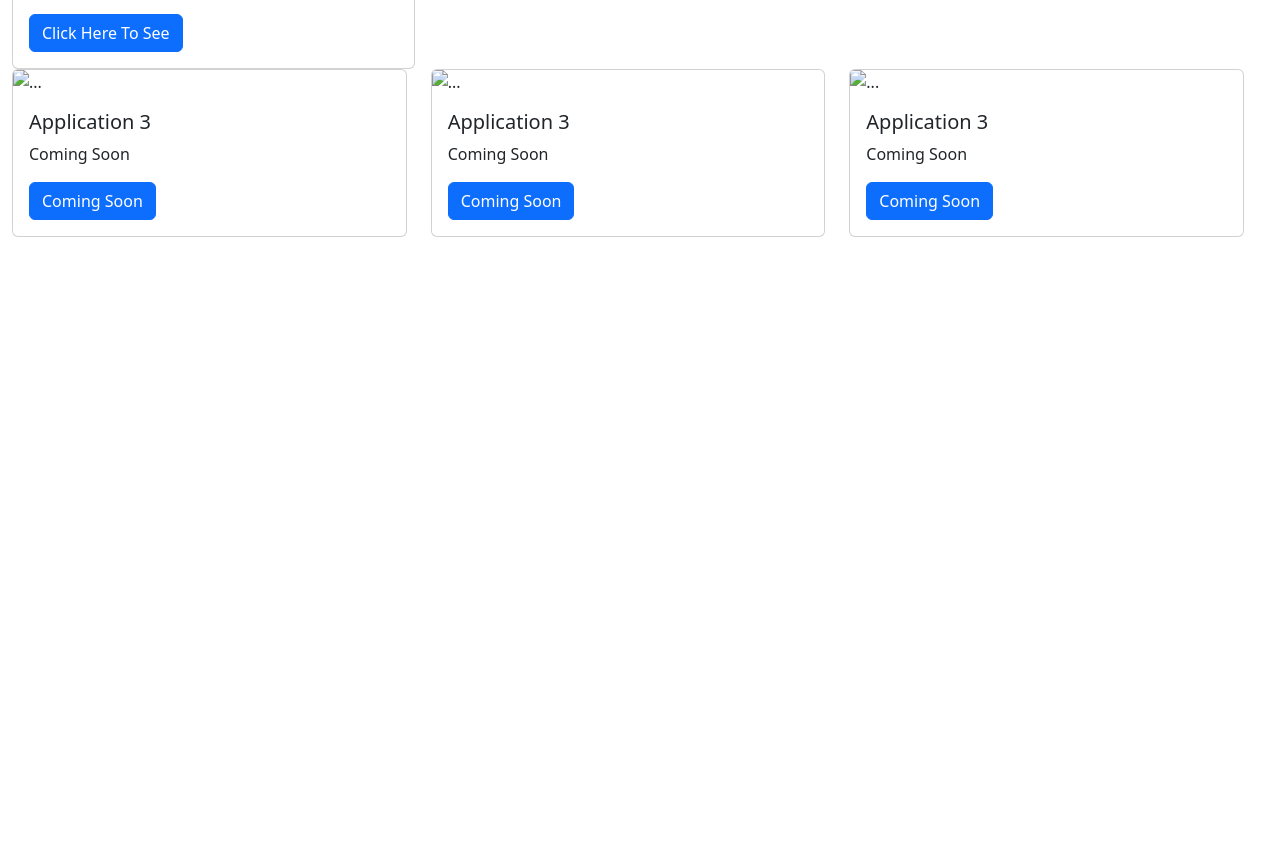
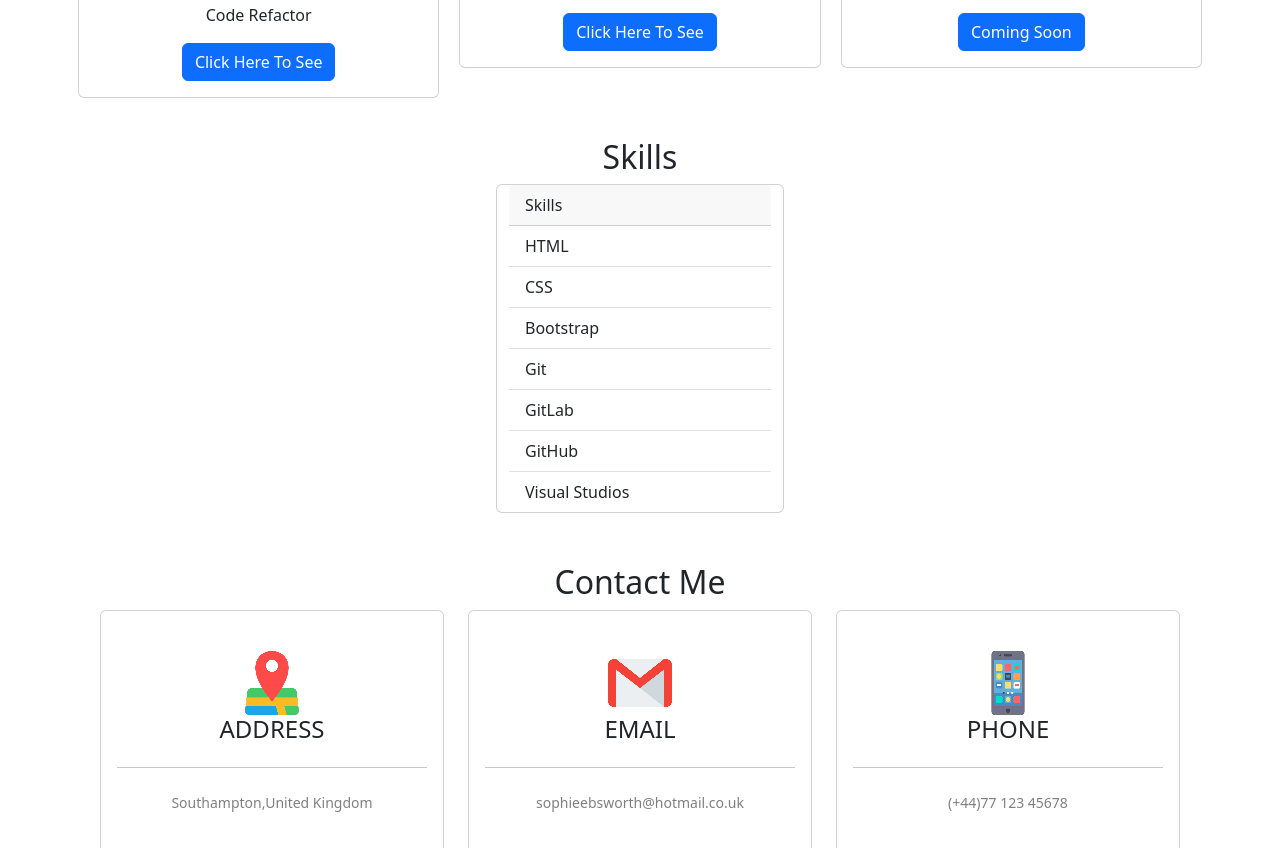
Before and after one commit to SophieEbby/Bootstrap-SophieEbs-Portfolio, a plain HTML site: page index.html in a window 1280 px wide. Shown: the part 1471-2319 px from the top of the page. Before the commit the page ends 1708 px from the top, so only its background shows below. Drawn offline with nearby package versions, Linux system fonts and the light colour scheme.

Commit message:
Updated sections: work, skills, contact me, footer

```diff
--- a/assets/css/style.css
+++ b/assets/css/style.css
@@ -21,6 +21,21 @@
   max-width: 700px;
   color: white;
   text-align: center;
+}
+
+/*Work Cards*/
+.content {
+  padding: 50px;
+}
+.sectionHeading {
+  text-align: center;
+}
+.work  {
+  padding: 0px 30px 30px 30px;
+}
+.cardContainer {
+  text-align: center;
+  padding: 10px;
 }
 
 
--- a/index.html
+++ b/index.html
@@ -10,6 +10,7 @@
   <title>Sophie Ebsworth // Web Developer</title>
   <link href="https://cdn.jsdelivr.net/npm/bootstrap@5.3.2/dist/css/bootstrap.min.css" rel="stylesheet"
     integrity="sha384-T3c6CoIi6uLrA9TneNEoa7RxnatzjcDSCmG1MXxSR1GAsXEV/Dwwykc2MPK8M2HN" crossorigin="anonymous">
+    <script src="https://kit.fontawesome.com/6828c83116.js" crossorigin="anonymous"></script>
   <link rel="stylesheet" href="assets/css/style.css">
 </head>
 
@@ -29,11 +30,11 @@
                 aria-expanded="false">Work</a>
               <ul class="dropdown-menu">
                 <li><a class="dropdown-item" href="#work">Applications</a></li>
-                <li><a class="dropdown-item" href="#">Skills</a></li>
+                <li><a class="dropdown-item" href="#skills">Skills</a></li>
               </ul>
             </li>
             <li class="nav-item">
-              <a class="nav-link" href="#">Contact Me</a>
+              <a class="nav-link" href="#contact">Contact Me</a>
             </li>
           </ul>
         </div>
@@ -66,11 +67,10 @@
   </div>
 
   <!--Work-->
-
   <!-- Cards -->
   <div class="container-fluid content" id="work">
     <h2 class="sectionHeading">Work</h2>
-    <div class="row">
+    <div class="row work">
       <!--Row 1-->
       <!-- Card 1 -->
       <div class="cardContainer col-lg-4 col-md-4 col-sm-12">
@@ -99,87 +99,92 @@
         </div>
       </div>
       <!-- End card 2 -->
-
       <!-- Card 3 -->
       <div class="cardContainer col-lg-4 col-md-4 col-sm-12">
         <div class="card">
-          <img src="#" class="card-img-top" alt="...">
+          <img src="https://placehold.co/600x400" class="card-img-top" alt="...">
           <div class="card-body">
             <h5 class="card-title">Application 3</h5>
             <p>Coming Soon</p>
-            <a href="#" target="_blank"
-              class="btn btn-primary">Coming Soon</a>
+            <a href="#" target="_blank" class="btn btn-primary">Coming Soon</a>
           </div>
         </div>
       </div>
       <!-- End card 3 -->
+    </div>
 
-      <!--Row 2-->
-      <div class="row">
+    <!--Skills Section-->
+    <h2 class="sectionHeading"id="skills">Skills</h2>
+    <div class="row d-flex justify-content-center">
+    <div class="card " style="width: 18rem;">
+      <div class="card-header">
+        Skills
+      </div>
+      <ul class="list-group list-group-flush">
+        <li class="list-group-item">HTML</li>
+        <li class="list-group-item">CSS</li>
+        <li class="list-group-item">Bootstrap</li>
+        <li class="list-group-item">Git</li>
+        <li class="list-group-item">GitLab</li>
+        <li class="list-group-item">GitHub</li>
+        <li class="list-group-item">Visual Studios</li>
+      </ul>
+    </div>
+  </div>
 
-        <!-- Card 4 -->
-        <div class="cardContainer col-lg-4 col-md-4 col-sm-12">
-          <div class="card">
-            <img src="#" class="card-img-top" alt="...">
-            <div class="card-body">
-              <h5 class="card-title">Application 3</h5>
-              <p>Coming Soon</p>
-              <a href="#" target="_blank"
-                class="btn btn-primary">Coming Soon</a>
+    <!-- Contact-->
+    <!-- Cards -->
+    <div class="container-fluid content" id="contact">
+      <h2 class="sectionHeading">Contact Me</h2>
+      <div class="row contact">
+        <!--Row 1-->
+        <!-- Card 1 -->
+        <div class="col-md-4 mb-3 mb-md-0">
+          <div class="card py-4 h-100">
+            <div class="card-body text-center">
+              <img src="assets/images/location-pin.png">
+              <h4 class="text-uppercase m-0">Address</h4>
+              <hr class="my-4" />
+              <div class="small text-black-50">Southampton,United Kingdom</div>
             </div>
           </div>
         </div>
-        <!-- End card 4 -->
-
-        <!-- Card 5 -->
-        <div class="cardContainer col-lg-4 col-md-4 col-sm-12">
-          <div class="card">
-            <img src="#" class="card-img-top" alt="...">
-            <div class="card-body">
-              <h5 class="card-title">Application 3</h5>
-              <p>Coming Soon</p>
-              <a href="#" target="_blank"
-                class="btn btn-primary">Coming Soon</a>
+        <!-- End card 1 -->
+        <!-- Card 2 -->
+        <div class="col-md-4 mb-3 mb-md-0">
+          <div class="card py-4 h-100">
+            <div class="card-body text-center">
+              <img src="assets/images/gmail.png">
+              <h4 class="text-uppercase m-0">Email</h4>
+              <hr class="my-4" />
+              <div class="small text-black-50">sophieebsworth@hotmail.co.uk</div>
             </div>
           </div>
         </div>
-        <!-- End card 5 -->
-
-        <!-- Card 6 -->
-        <div class="cardContainer col-lg-4 col-md-4 col-sm-12">
-          <div class="card">
-            <img src="#" class="card-img-top" alt="...">
-            <div class="card-body">
-              <h5 class="card-title">Application 3</h5>
-              <p>Coming Soon</p>
-              <a href="#" target="_blank"
-                class="btn btn-primary">Coming Soon</a>
+        <!-- End card 2 -->
+        <!-- Card 3 -->
+        <div class="col-md-4 mb-3 mb-md-0">
+          <div class="card py-4 h-100">
+            <div class="card-body text-center">
+              <img src="assets/images/smartphone.png">
+              <h4 class="text-uppercase m-0">Phone</h4>
+              <hr class="my-4" />
+              <div class="small text-black-50">(+44)77 123 45678</div>
             </div>
           </div>
         </div>
-        <!-- End card 6 -->
+        <!-- End card 3 -->
+      </div>
+    </section>
+  </main>
 
-      <!-- contact
-    <section class="page-section" id="contact">
-      <h2>Contact Me</h2>
-      <div class="vl"></div>
-      <ul>
-        <li>
-          <a href="#">sophieebsworth@hotmail.co.uk</a>
-        </li>
-        <li>
-          <a href="https://github.com/SophieEbby" target="_blank">GitHub</a>
-        </li>
-        <li>
-          <a href="https://www.instagram.com/sophieebby/" target="_blank">Instagram</a>
-        </li>
-        <li>
-          <a href="https://open.spotify.com/user/21kntwkeviqield7pjiiurbny" target="_blank">Spotify</a>
-        </li>
-      </ul>
-
-    </section>
-  </main>-->
+  <footer>
+    <div class="social d-flex justify-content-center">
+      <a class="mx-2" href="https://www.instagram.com/sophieebby/" target="_blank"><i class="fa-brands fa-instagram"></i></a>
+      <a class="mx-2" href="https://open.spotify.com/user/21kntwkeviqield7pjiiurbny" target="_blank"><i class="fa-brands fa-spotify"></i></a>
+      <a class="mx-2" href="https://github.com/SophieEbby" target="_blank"><i class="fab fa-github"></i></a>
+    </div>
+  </footer>
 
       <!-- JavaScript -->
       <!-- Popper.js, then Bootstrap JS -->
```
Also changed, not shown: assets/images/Portfolio1.png, assets/images/gmail.png (added), assets/images/location-pin.png (added), assets/images/smartphone.png (added), 1 other file.
